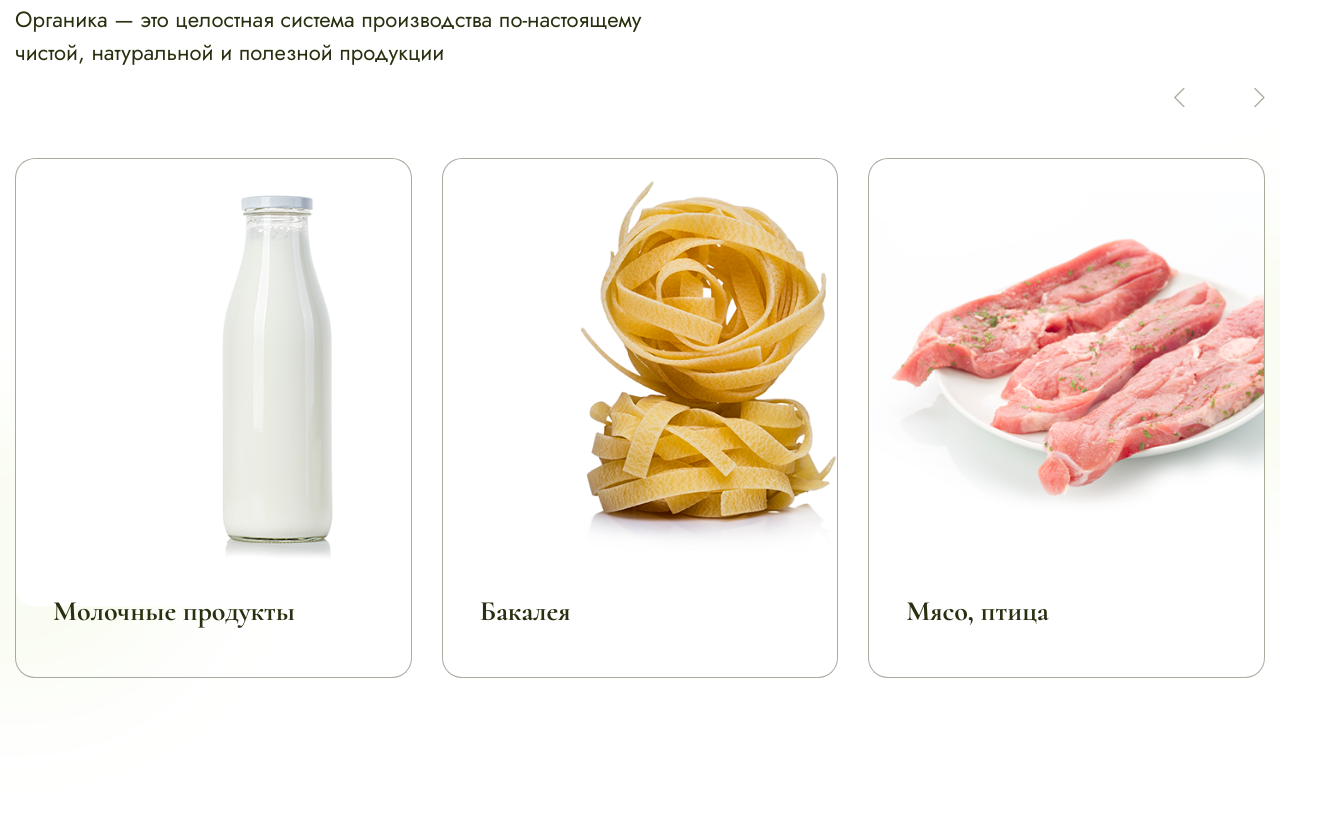
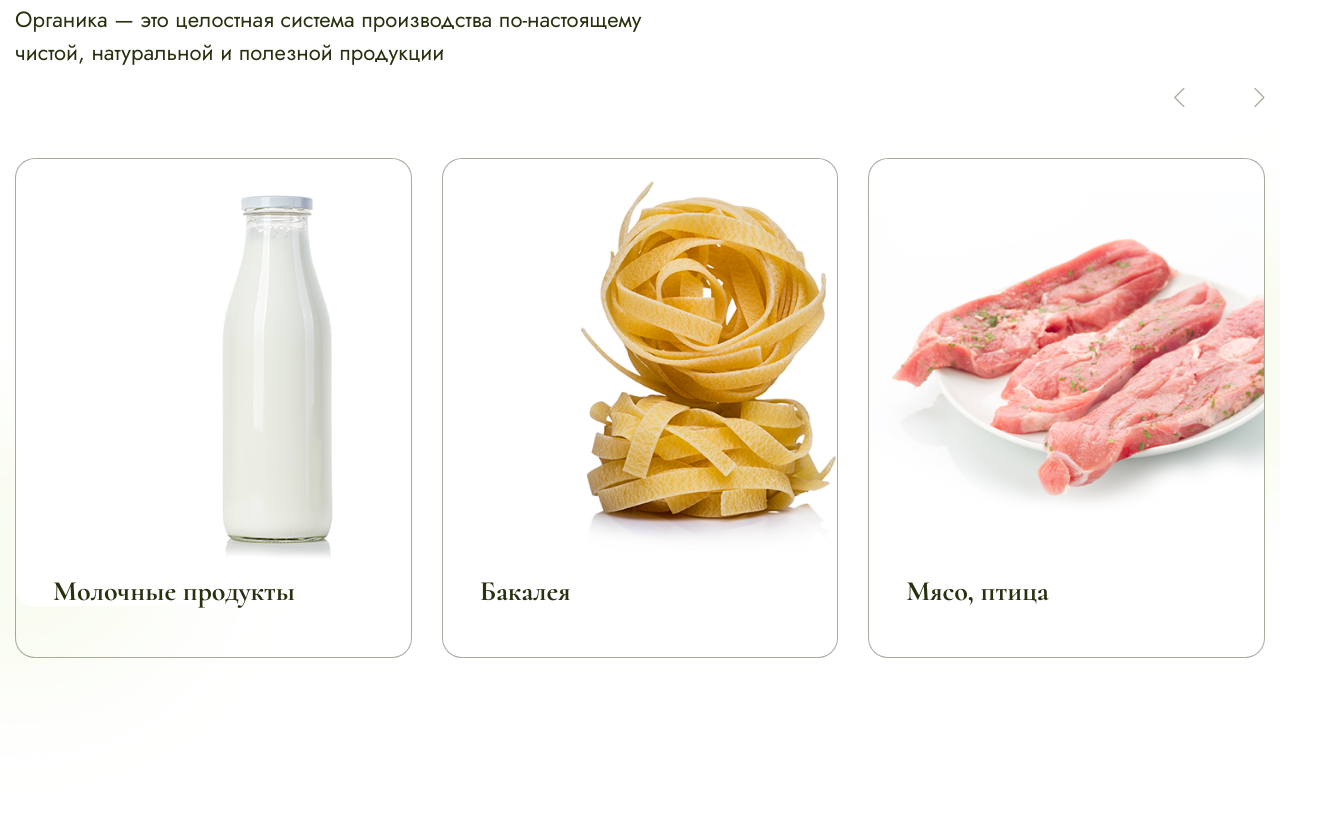
Before and after one commit to Andron67/Module02-Shop, a website built with webpack: page src/index.html in a window 1280 px wide. Shown: the part 1184-2007 px from the top of the page, 1330 px wide, since content can reach past the window. Built offline with nearby package versions, Linux system fonts and the light colour scheme; files whose address does not match are found by name.

Commit message:
Add changes

```diff
--- a/src/index.js
+++ b/src/index.js
@@ -27,7 +27,7 @@ var swiper = new Swiper(".offerSwiper", {
 		  slidesPerGroup: 1
 		},
 
-		800: {
+	769: {
 			slidesPerView: 2,
 			slidesPerGroup: 2
 		},
@@ -54,13 +54,14 @@ var swiper = new Swiper(".offerSwiper", {
 	  prevEl: ".swiper-button-prev",
 	},
 	modules: [Navigation, Pagination],
+
 	breakpoints: {
 		320: {
 			slidesPerView: 1,
 			slidesPerGroup: 1
 		 },
 
-		800: {
+		769: {
 			slidesPerView: 2,
 			slidesPerGroup: 2
 		 },
--- a/src/styles/main.scss
+++ b/src/styles/main.scss
@@ -328,7 +328,6 @@ body {
 }
 
 .main {
-	overflow-x: hidden;
 	position: relative;
 	padding-bottom: 20.7rem;
 	z-index: 0;
@@ -863,7 +862,7 @@ body {
 
 		&_white {
 			border: 1px solid rgba($green, .4);
-			height: 520px;
+			height: 500px;
 			display: flex;
 			background-size: contain;
 			flex-direction: column;
@@ -872,9 +871,8 @@ body {
 			@media(max-width: $r_desk_hd) {
 				height: 400px;
 			}
-
 			@media(max-width: $r_mob_500) {
-				height: 240px;
+				height: 220px;
 				text-align: center;
 				padding: 2.2rem 1.7rem;
 			}
@@ -923,6 +921,9 @@ body {
 			background: url('../images/milk.png');
 			background-size: contain;
 			background-repeat: no-repeat;
+			@media(max-width: $r_mob_500) {
+				background-position: center;
+			}
 		}
 
 		&_pasta {
@@ -944,12 +945,11 @@ body {
 			margin-bottom: 0;
 			@media(max-width: $r_desk_1280) {
 				font-size: 2.8rem;
-
 			}
 			@media(max-width: $r_mob_500) {
 				font-size: 1.75rem;
 				margin-top: 0;
-				margin-bottom: 2rem;
+				margin-bottom: 0;
 			}
 		}
 
@@ -1420,11 +1420,9 @@ body {
 			height: 150px;
 		}
 		@media(max-width: $r_mob_500) {
-			max-width: 100px;
 			height: 100px;
 		}
 	}
-
 	&__image {
 		display: block;
 		max-width: 204px;
```
Also changed, not shown: src/index.html (+0 -5 lines), dist/bundle.js, 1 other file.
